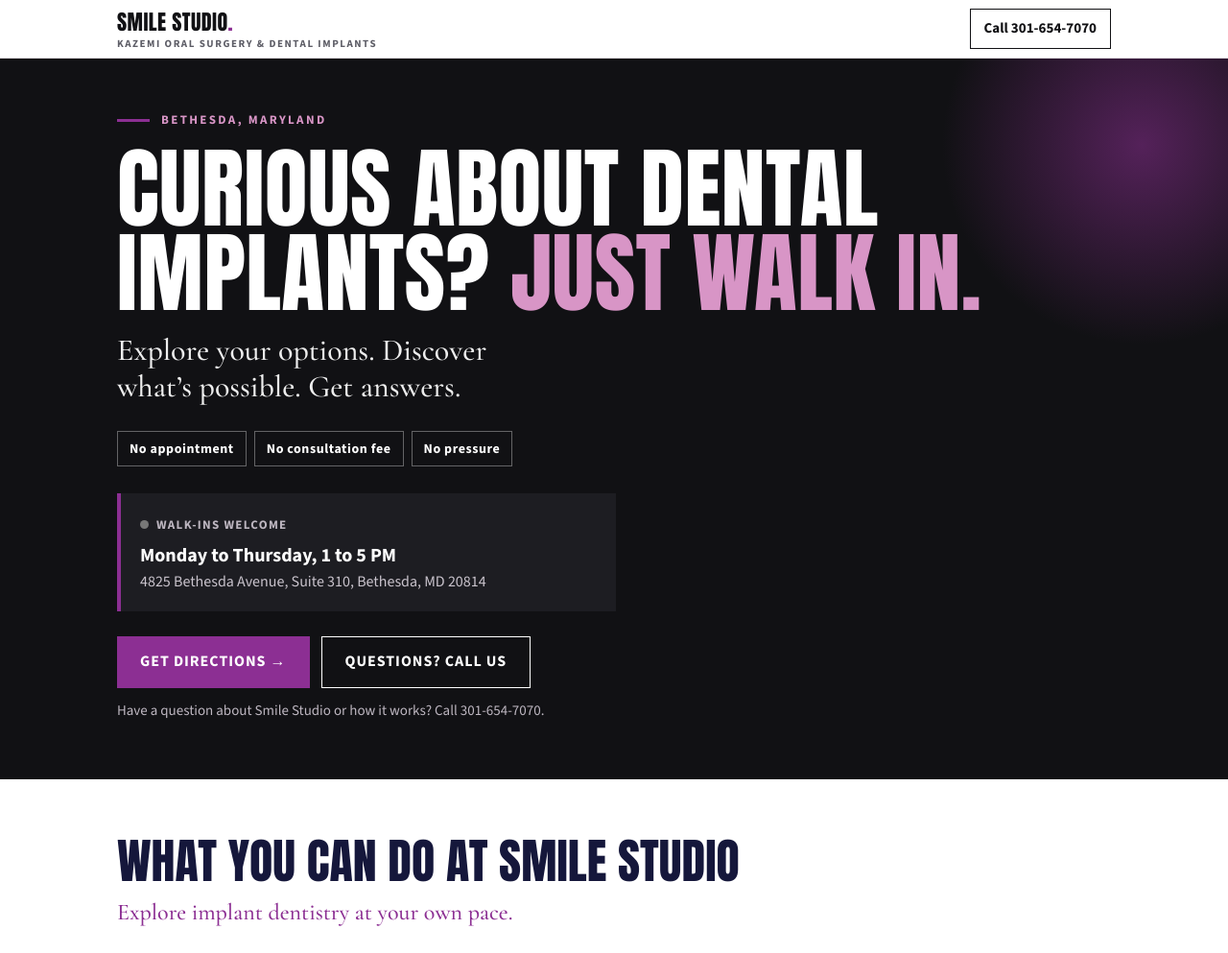
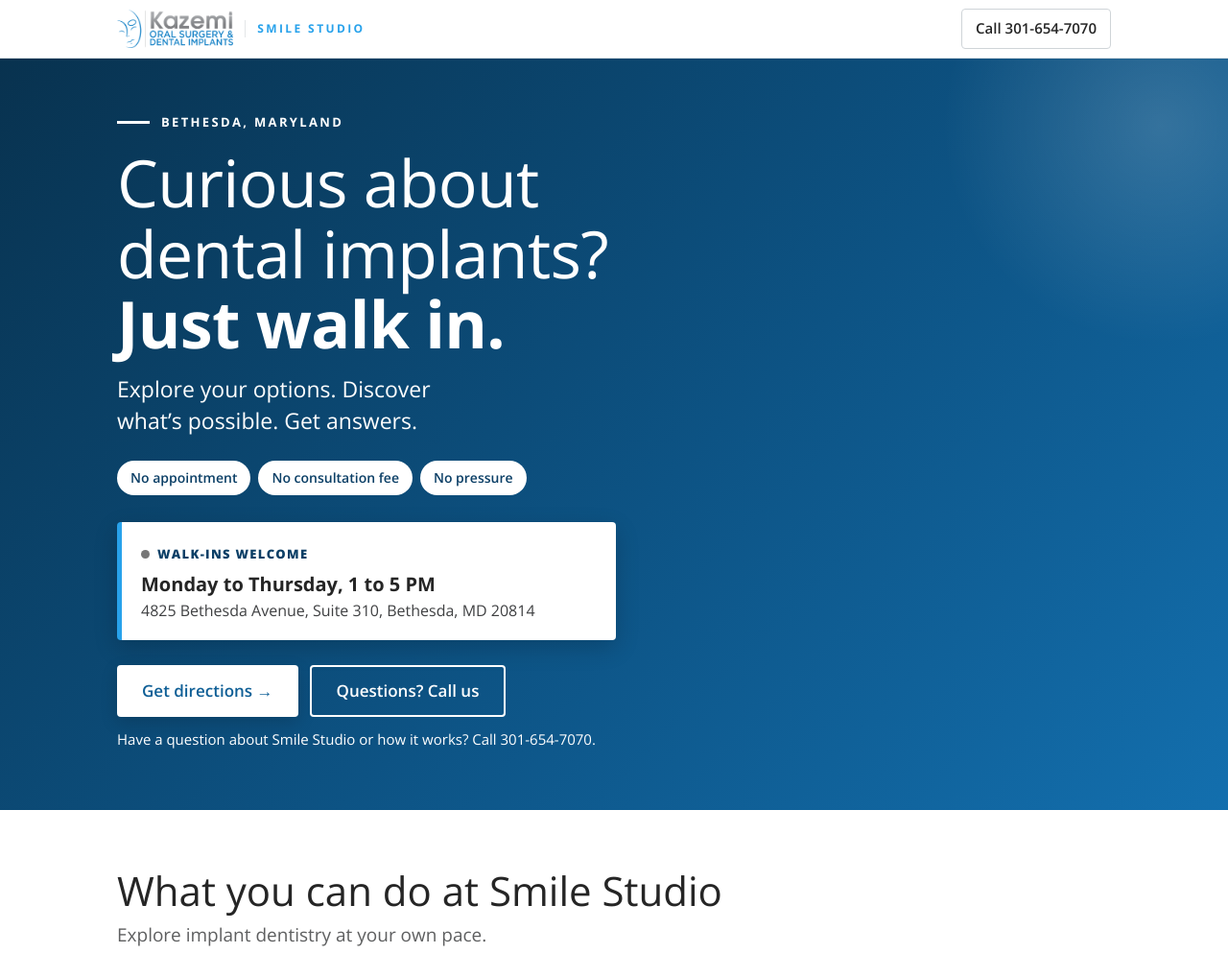
Before and after one commit to hrkazemidmd/smile-studio, a plain HTML site: page index.html in a window 1280 px wide. Shown: the top 993 px of the page at 96% size. Drawn offline with nearby package versions, Linux system fonts and the light colour scheme.

Commit message:
Facialart.com style, blue and orange
Co-Authored-By: Claude Opus 5.5 <noreply@anthropic.com>
Claude-Session: https://claude.ai/code/session_014c7DP3CCVa5zCHxWJiSckD

```diff
--- a/index.html
+++ b/index.html
@@ -26,49 +26,53 @@ fbq('track','PageView');
 <noscript><img height="1" width="1" style="display:none" alt="" src="https://www.facebook.com/tr?id=861988680588575&amp;ev=PageView&amp;noscript=1"></noscript>
 <!-- End Meta Pixel -->
 <link rel="preconnect" href="https://fonts.googleapis.com">
-<link href="https://fonts.googleapis.com/css2?family=Anton&family=Cormorant+Garamond:ital,wght@0,500;1,500&family=Source+Sans+3:wght@400;600;700;800&display=swap" rel="stylesheet">
+<link href="https://fonts.googleapis.com/css2?family=Open+Sans:ital,wght@0,300;0,400;0,600;0,700;0,800;1,300&display=swap" rel="stylesheet">
 <style>
-:root{--ink:#111114;--paper:#fff;--purple:#8C2F93;--pink:#D895C6;--navy:#15173B;--muted:#5d5d66;--soft:#f6f3f6;--line:#e6e1e6}
+:root{--ink:#252525;--paper:#fff;--purple:#28A2EB;--pink:#9fd6f8;--navy:#252525;--muted:#5E5F60;--soft:#f4f4f4;--line:#e3e6e8;--dark:#353535}
 *{box-sizing:border-box;margin:0;padding:0}
 html{scroll-behavior:smooth}
-body{font-family:'Source Sans 3',system-ui,sans-serif;color:var(--ink);background:var(--paper);font-size:18px;line-height:1.55;-webkit-font-smoothing:antialiased;padding-bottom:84px}
+body{font-family:'Open Sans',system-ui,sans-serif;color:var(--ink);background:var(--paper);font-size:18px;line-height:1.55;-webkit-font-smoothing:antialiased;padding-bottom:84px}
 a{color:inherit}
 .wrap{max-width:1080px;margin:0 auto;padding:0 22px}
 header.top{position:sticky;top:0;z-index:20;background:rgba(255,255,255,.94);backdrop-filter:blur(8px);border-bottom:1px solid var(--line)}
 header.top .wrap{display:flex;align-items:center;justify-content:space-between;height:60px}
-.brand{font-family:Anton,sans-serif;font-size:22px;letter-spacing:.02em;text-transform:uppercase}
-.brand i{font-style:normal;color:var(--purple)}
-.brand small{display:block;font-family:'Source Sans 3';font-size:11px;letter-spacing:.14em;color:var(--muted);font-weight:700;margin-top:-3px}
-.tcall{font-weight:700;font-size:15px;text-decoration:none;border:1.5px solid var(--ink);padding:8px 14px;white-space:nowrap}
-.hero{background:var(--ink);color:#fff;padding:54px 0 60px;position:relative;overflow:hidden}
-.hero:before{content:"";position:absolute;right:-120px;top:-120px;width:420px;height:420px;border-radius:50%;background:radial-gradient(circle,rgba(140,47,147,.55),rgba(140,47,147,0) 70%)}
-.kicker{font-weight:800;font-size:13px;letter-spacing:.18em;text-transform:uppercase;color:var(--pink);display:flex;align-items:center;gap:12px}
-.kicker:before{content:"";width:34px;height:3px;background:var(--purple)}
-h1{font-family:Anton,sans-serif;font-weight:400;text-transform:uppercase;font-size:clamp(46px,9vw,92px);line-height:.95;margin:18px 0 18px;letter-spacing:.005em;position:relative}
-h1 em{font-style:normal;color:var(--pink)}
-.lede{font-family:'Cormorant Garamond',serif;font-size:clamp(24px,3.2vw,32px);line-height:1.2;color:#eee;max-width:28ch}
+.brand{display:flex;align-items:center;gap:12px}.brand img{height:40px;width:auto;display:block}.brand span{font-weight:700;font-size:12px;letter-spacing:.2em;color:var(--purple);border-left:1px solid var(--line);padding-left:12px;white-space:nowrap}
+
+
+.tcall{font-weight:600;font-size:15px;text-decoration:none;border:1px solid #cfd4d8;border-radius:4px;padding:8px 14px;white-space:nowrap;color:var(--ink)}
+.hero{background:linear-gradient(135deg,#08324f 0%,#0d5384 55%,#136fae 100%);color:#fff;padding:56px 0 62px;position:relative;overflow:hidden}
+.hero:after{content:"";position:absolute;right:-160px;top:-160px;width:460px;height:460px;border-radius:50%;background:radial-gradient(circle,rgba(255,255,255,.16),rgba(255,255,255,0) 70%);pointer-events:none}
+.hero .wrap{position:relative;z-index:1}
+
+.kicker{font-weight:700;font-size:13px;letter-spacing:.18em;text-transform:uppercase;color:#fff;display:flex;align-items:center;gap:12px}
+.kicker:before{content:"";width:34px;height:3px;background:#fff}
+h1{font-weight:300;font-size:clamp(38px,6.4vw,68px);line-height:1.08;margin:16px 0 16px;letter-spacing:-.01em;position:relative;max-width:16ch}
+h1 em{font-style:normal;font-weight:700;color:#fff}
+.lede{font-size:clamp(19px,2.4vw,23px);font-weight:300;line-height:1.4;color:#fff;font-weight:400;max-width:30ch}
 .chips{display:flex;flex-wrap:wrap;gap:8px;margin:26px 0 0}
-.chips span{border:1px solid rgba(255,255,255,.35);padding:7px 12px;font-size:14px;font-weight:700;letter-spacing:.04em}
-.hours{margin-top:28px;background:#1d1d22;border-left:4px solid var(--purple);padding:18px 20px;max-width:520px;position:relative}
+.chips span{background:#fff;color:#0b3f66;border-radius:30px;padding:7px 14px;font-size:14px;font-weight:600}
+.hours{margin-top:28px;background:#fff;color:var(--ink);border-left:5px solid var(--purple);box-shadow:0 8px 24px rgba(0,0,0,.18);border-radius:4px;padding:18px 20px;max-width:520px;position:relative}
 .hours b{display:block;font-size:20px}
-.hours .addr{color:#c9c3cc;font-size:16px}
-.open{display:inline-flex;align-items:center;gap:8px;font-size:13px;font-weight:800;letter-spacing:.1em;text-transform:uppercase;margin-bottom:6px;color:#bdb6c0}
+.hours .addr{color:#3f4042;font-size:16px}
+.open{display:inline-flex;align-items:center;gap:8px;font-size:13px;font-weight:800;letter-spacing:.1em;text-transform:uppercase;margin-bottom:6px;color:#0b3f66}
 .open i{width:9px;height:9px;border-radius:50%;background:#777}
-.open.on{color:#7ee2a8}.open.on i{background:#3ccf7c;box-shadow:0 0 0 4px rgba(60,207,124,.18)}
+.open.on{color:#1a7f45}.open.on i{background:#3ccf7c;box-shadow:0 0 0 4px rgba(60,207,124,.18)}
 .ctas{display:flex;flex-wrap:wrap;gap:12px;margin-top:26px;position:relative}
-.btn{display:inline-flex;align-items:center;justify-content:center;gap:10px;min-height:54px;padding:0 24px;font-weight:800;font-size:16px;letter-spacing:.06em;text-transform:uppercase;text-decoration:none;transition:transform .15s,background .2s}
+.btn{display:inline-flex;align-items:center;justify-content:center;gap:10px;min-height:54px;padding:0 26px;font-weight:600;font-size:17px;border-radius:4px;text-decoration:none;transition:transform .15s,background .2s}
 .btn:active{transform:scale(.98)}
-.btn.fill{background:var(--purple);color:#fff}.btn.fill:hover{background:#7a2581}
-.btn.line{border:1.5px solid #fff;color:#fff}
-.btn.line.dark{border-color:var(--ink);color:var(--ink)}
-.note{font-size:15px;color:#bdb6c0;margin-top:12px;position:relative}
+.btn.fill{background:var(--purple);color:#fff}.btn.fill:hover{background:#1b8fd6}
+.btn.white{background:#fff;color:#0f5f96;box-shadow:0 6px 18px rgba(0,0,0,.15)}.btn.white:hover{background:#eaf5fd}
+.btn.line:hover{background:rgba(255,255,255,.12)}
+.btn.line{border:2px solid #fff;color:#fff}
+.btn.line.dark{border-color:#cfd4d8;color:var(--ink)}.btn.line.dark:hover{border-color:var(--purple);color:var(--purple)}
+.note{font-size:15px;color:#fff;margin-top:12px;position:relative}
 section{padding:60px 0}
-h2{font-family:Anton,sans-serif;font-weight:400;text-transform:uppercase;font-size:clamp(32px,5vw,50px);line-height:1;color:var(--navy);margin-bottom:10px}
-.sub{font-family:'Cormorant Garamond',serif;font-size:24px;color:var(--purple);margin-bottom:28px}
+h2{font-weight:300;font-size:clamp(30px,4.2vw,42px);line-height:1.15;color:var(--navy);margin-bottom:8px}
+.sub{font-size:19px;font-weight:300;color:var(--muted);margin-bottom:28px}
 .three{display:grid;grid-template-columns:repeat(3,1fr);gap:16px}
-.card{border:1px solid var(--line);border-top:4px solid var(--purple);padding:24px;background:#fff}
-.card .n{font-family:Anton,sans-serif;font-size:30px;color:var(--purple);line-height:1}
-.card h3{font-size:20px;font-weight:800;color:var(--navy);margin:10px 0 6px;line-height:1.2}
+.card{border:1px solid var(--line);border-top:3px solid var(--purple);border-radius:4px;padding:24px;background:#fff}
+.card .n{font-size:28px;font-weight:300;color:var(--purple);line-height:1}
+.card h3{font-size:20px;font-weight:600;color:var(--navy);margin:10px 0 6px;line-height:1.2}
 .card p{font-size:16px;color:var(--muted)}
 .soft{background:var(--soft)}
 .split{display:grid;grid-template-columns:1.1fr .9fr;gap:40px;align-items:center}
@@ -82,32 +86,32 @@ h2{font-family:Anton,sans-serif;font-weight:400;text-transform:uppercase;font-si
 .doc img{width:220px;height:260px;object-fit:cover;object-position:50% 20%}
 .doc p{font-size:17px}
 .creds{display:flex;flex-wrap:wrap;gap:8px;margin-top:14px}
-.creds span{border:1px solid var(--purple);color:var(--purple);font-size:13px;font-weight:700;padding:5px 10px}
-.visit{background:var(--ink);color:#fff}
+.creds span{border:1px solid var(--purple);border-radius:3px;color:#1b7fbd;font-size:13px;font-weight:700;padding:5px 10px}
+.visit{background:var(--dark);color:#fff}
 .visit h2{color:#fff}
 .vgrid{display:grid;grid-template-columns:1fr 1fr;gap:28px}
-.vbox{border:1px solid #33333b;padding:22px}
+.vbox{border:1px solid #4a4a4a;border-radius:4px;padding:22px}
 .vbox b{display:block;font-size:13px;letter-spacing:.14em;text-transform:uppercase;color:var(--pink);margin-bottom:6px}
 .vbox p{font-size:18px}
 details{border-bottom:1px solid var(--line);padding:16px 0}
-summary{font-weight:800;font-size:18px;cursor:pointer;list-style:none;display:flex;justify-content:space-between;gap:16px;color:var(--navy)}
+summary{font-weight:600;font-size:18px;cursor:pointer;list-style:none;display:flex;justify-content:space-between;gap:16px;color:var(--navy)}
 summary::-webkit-details-marker{display:none}
 summary:after{content:"+";color:var(--purple);font-size:24px;line-height:1}
 details[open] summary:after{content:"\2013"}
 details p{margin-top:8px;color:var(--muted);font-size:17px}
 footer{padding:34px 0 30px;font-size:14px;color:var(--muted);border-top:1px solid var(--line)}
 footer a{color:var(--purple)}
-.dock{position:fixed;left:0;right:0;bottom:0;z-index:30;display:grid;grid-template-columns:1.4fr 1fr;gap:8px;padding:10px 12px calc(10px + env(safe-area-inset-bottom));background:rgba(17,17,20,.96);transform:translateY(110%);transition:transform .3s cubic-bezier(.22,1,.36,1)}
+.dock{position:fixed;left:0;right:0;bottom:0;z-index:30;display:grid;grid-template-columns:1.4fr 1fr;gap:8px;padding:10px 12px calc(10px + env(safe-area-inset-bottom));background:rgba(37,37,37,.96);transform:translateY(110%);transition:transform .3s cubic-bezier(.22,1,.36,1)}
 .dock.show{transform:none}
 .dock .btn{min-height:50px;font-size:15px;padding:0 10px}
 @media (min-width:861px){.dock{display:none}body{padding-bottom:0}}
-@media (max-width:860px){.three,.split,.vgrid{grid-template-columns:1fr}.doc{grid-template-columns:1fr}.doc img{width:100%;height:320px}.tcall{padding:7px 11px;font-size:14px}section{padding:46px 0}.hero{padding:40px 0 46px}}
+@media (max-width:860px){.hsm{display:none}.brand img{height:32px}.brand span{font-size:10px;letter-spacing:.14em;padding-left:9px}.three,.split,.vgrid{grid-template-columns:1fr}.doc{grid-template-columns:1fr}.doc img{width:100%;height:320px}.tcall{padding:7px 11px;font-size:14px}section{padding:46px 0}.hero{padding:40px 0 46px}}
 </style>
 </head>
 <body>
 <header class="top"><div class="wrap">
-  <div class="brand">Smile Studio<i>.</i><small>Kazemi Oral Surgery &amp; Dental Implants</small></div>
-  <a class="tcall" href="tel:+13016547070">Call 301-654-7070</a>
+  <div class="brand"><img src="logo.png" alt="Kazemi Oral Surgery &amp; Dental Implants"><span>SMILE STUDIO</span></div>
+  <a class="tcall" href="tel:+13016547070">Call<span class="hsm"> 301-654-7070</span></a>
 </div></header>
 
 <div class="hero"><div class="wrap">
@@ -117,11 +121,11 @@ footer a{color:var(--purple)}
   <div class="chips"><span>No appointment</span><span>No consultation fee</span><span>No pressure</span></div>
   <div class="hours">
     <div class="open" id="open"><i></i><span>Walk-ins welcome</span></div>
-    <b>Monday to Thursday, 1 to 5 PM</b>
+    <b>Monday to Thursday, <span style="white-space:nowrap">1 to 5 PM</span></b>
     <div class="addr">4825 Bethesda Avenue, Suite 310, Bethesda, MD 20814</div>
   </div>
   <div class="ctas" id="heroCtas">
-    <a class="btn fill" href="https://www.google.com/maps/search/?api=1&amp;query=4825+Bethesda+Avenue+Suite+310+Bethesda+MD+20814" target="_blank" rel="noopener">Get directions &rarr;</a>
+    <a class="btn white" href="https://www.google.com/maps/search/?api=1&amp;query=4825+Bethesda+Avenue+Suite+310+Bethesda+MD+20814" target="_blank" rel="noopener">Get directions &rarr;</a>
     <a class="btn line" href="tel:+13016547070">Questions? Call us</a>
   </div>
   <p class="note">Have a question about Smile Studio or how it works? Call 301-654-7070.</p>
@@ -163,7 +167,7 @@ footer a{color:var(--purple)}
 
 <section class="visit"><div class="wrap">
   <h2>Walk in. Explore. Discover what&rsquo;s possible.</h2>
-  <p class="sub" style="color:var(--pink)">No appointment. No consultation fee. No pressure.</p>
+  <p class="sub" style="color:#cfd8de">No appointment. No consultation fee. No pressure.</p>
   <div class="vgrid">
     <div class="vbox"><b>Hours</b><p>Monday to Thursday, 1 to 5 PM</p></div>
     <div class="vbox"><b>Where</b><p>4825 Bethesda Avenue, Suite 310, Bethesda, MD 20814. Near the Bethesda Metro station, with nearby public parking.</p></div>
```
Also changed, not shown: logo.png (added).
